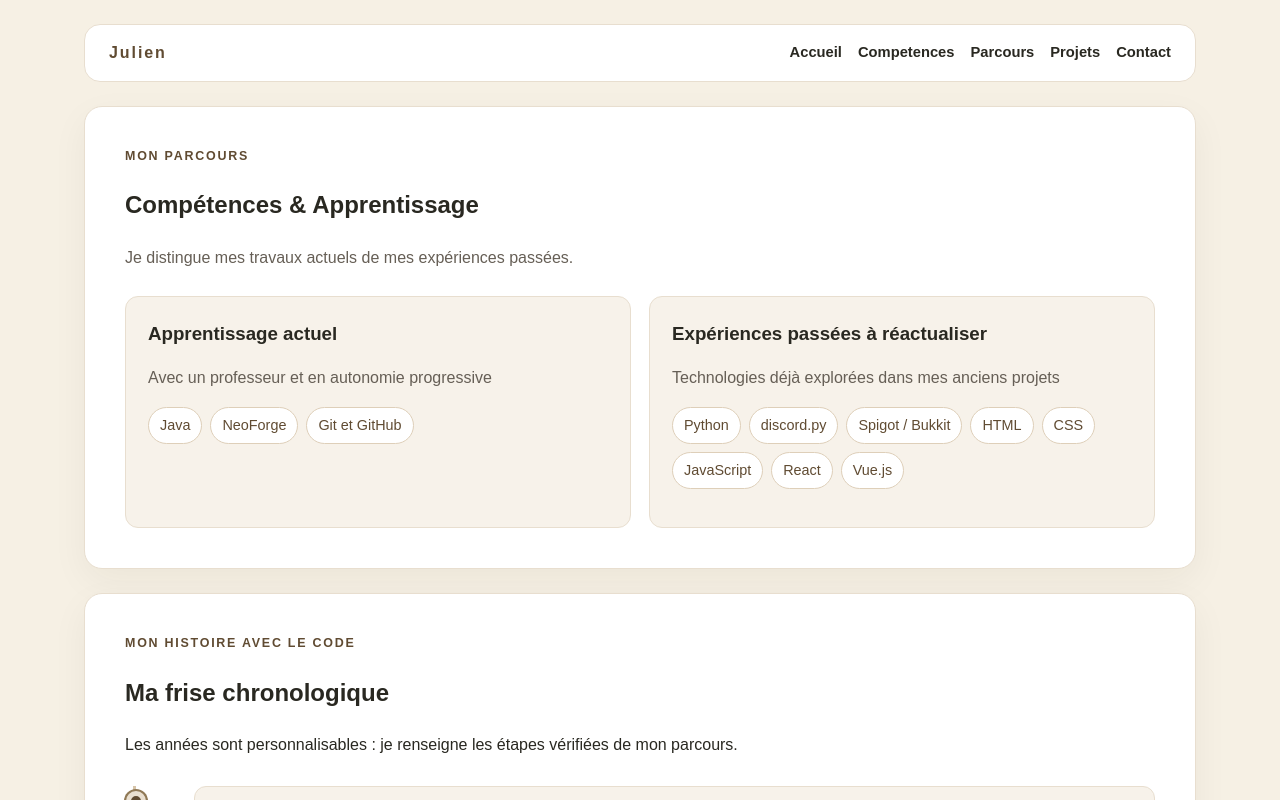
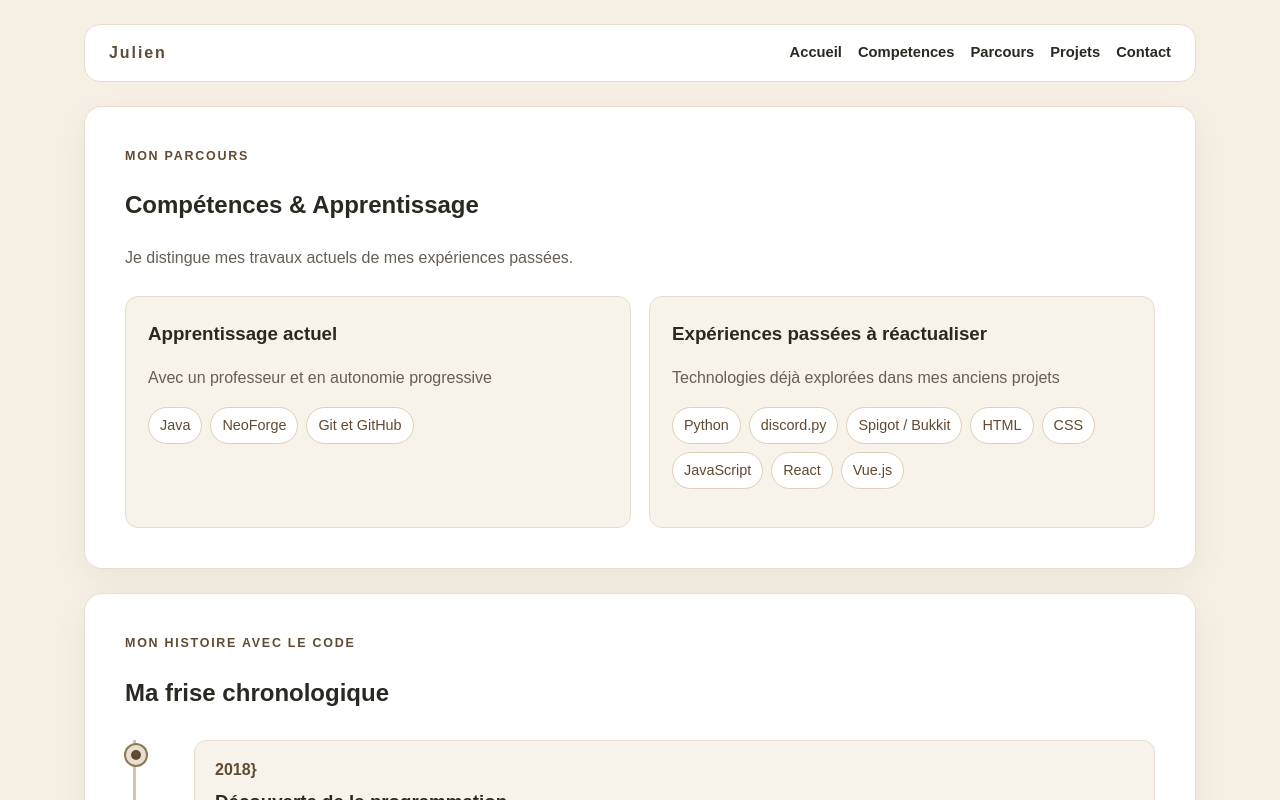
Before and after one commit to Foodjubi/portfolio-foodjubi, a Vue app: page /#/ in a window 1280 px wide. Shown: the top 800 px of the page. Built offline with nearby package versions, Linux system fonts and the light colour scheme.

Commit message:
erreur verification

```diff
--- a/src/components/TimelineSection.vue
+++ b/src/components/TimelineSection.vue
@@ -7,7 +7,7 @@ import { parcours } from "@/data/timeline"
   <section id="parcours" class="content-panel">
     <p class="eyebrow">MON HISTOIRE AVEC LE CODE</p>
     <h2>Ma frise chronologique</h2>
-    <p>Les années sont personnalisables : je renseigne les étapes vérifiées de mon parcours.</p>
+
 
     <ol class="timeline">
       <li v-for="etape in parcours" :key="etape.annee" class="timeline-item">
```
